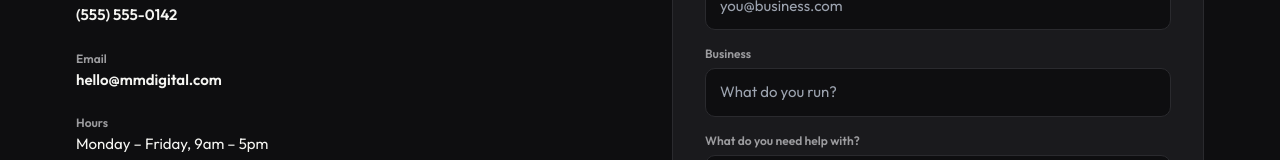
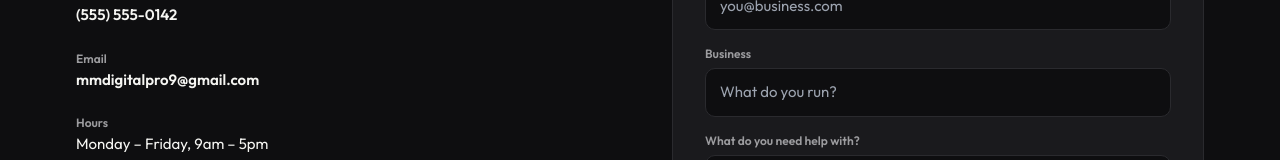
Before and after one commit to smohen985-ux/mm-digital-site, a Next.js app: page /mm-digital-site/ in a window 1280 px wide. Shown: the part 7812-7972 px from the top of the page. Built offline with nearby package versions, Linux system fonts and the light colour scheme.

Commit message:
Update Contact.tsx

```diff
--- a/src/components/Contact.tsx
+++ b/src/components/Contact.tsx
@@ -44,10 +44,10 @@ export default function Contact() {
               <div className="text-[15px]">
                 <span className="mb-0.5 block text-xs font-semibold text-muted">Email</span>
                 <a
-                  href="mailto:hello@mmdigital.com"
+                  href="mailto:mmdigitalpro9@gmail.com"
                   className="font-semibold text-ink hover:text-accent"
                 >
-                  hello@mmdigital.com
+                  mmdigitalpro9@gmail.com
                 </a>
               </div>
               <div className="text-[15px]">
@@ -60,7 +60,7 @@ export default function Contact() {
           <Reveal index={1}>
             <form
               className="flex flex-col gap-4 rounded-2xl border border-border bg-surface p-8"
-              action="mailto:hello@mmdigital.com"
+              action="mailto:mmdigitalpro9@gmail.com"
               method="post"
               encType="text/plain"
             >
```
